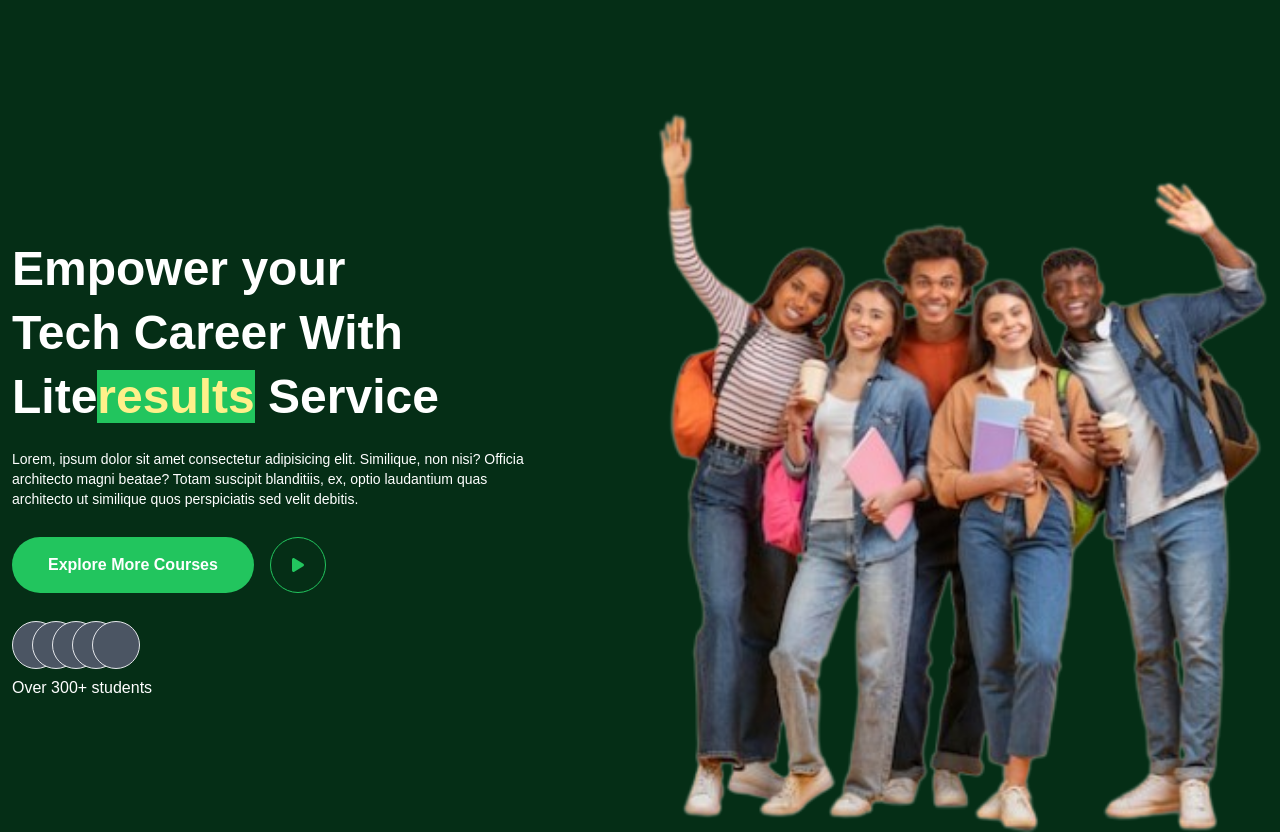
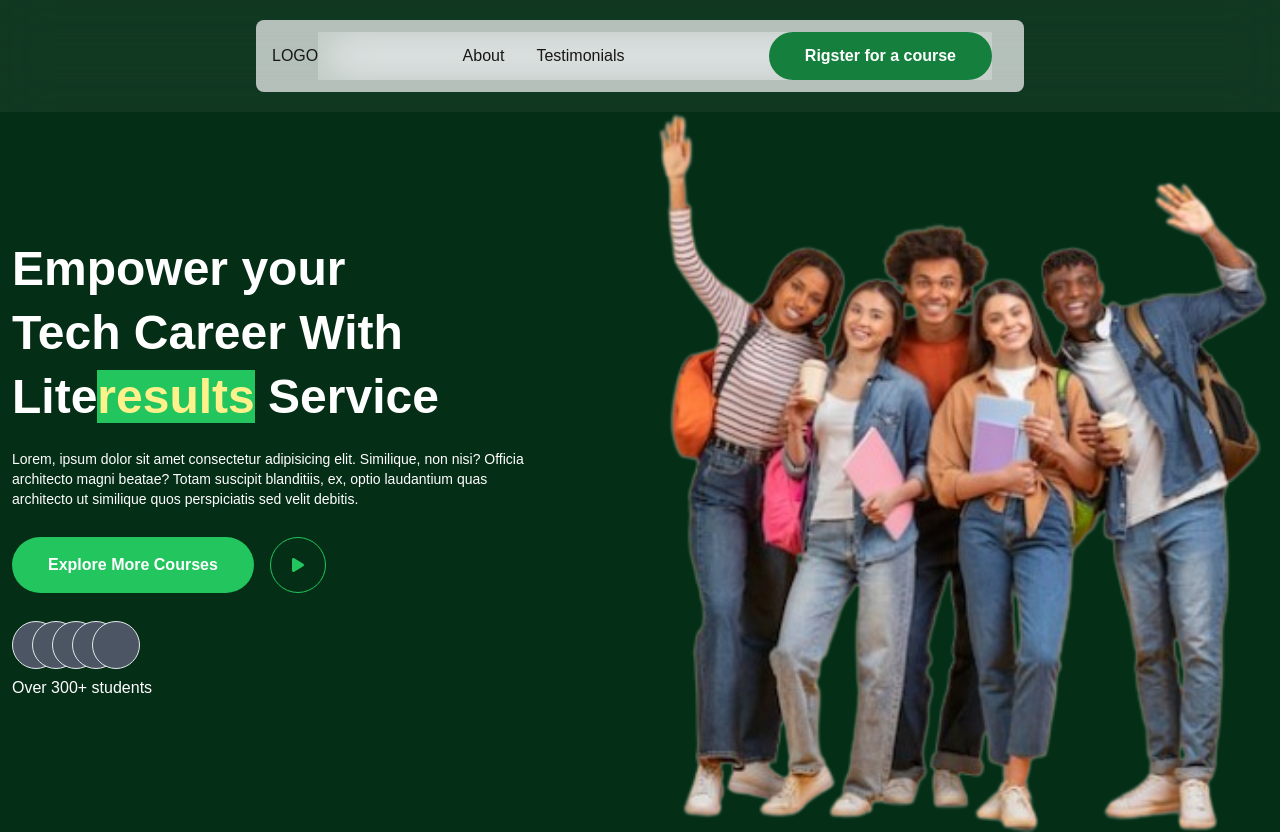
Before and after one commit to ebuberoderick/literesultsapp, a Next.js app: page / in a window 1280 px wide. Shown: the top 832 px of the page. Built offline with nearby package versions, Linux system fonts and the light colour scheme.

Commit message:
added navigation

```diff
--- /dev/null
+++ b/app/components/Navbar.js
@@ -0,0 +1,43 @@
+"use client"
+import Link from 'next/link';
+import React, { useState } from 'react'
+import { CiMenuFries } from "react-icons/ci";
+
+function Navbar() {
+    const [openNav, updateSideNav] = useState(false)
+    return (
+        <div>
+            <div className="fixed z-50 px-3 py-2 sm:py-5 w-screen bg-white backdrop-blur-xl bg-opacity-5">
+                <div className="bg-gray-50 bg-opacity-70 items-center flex rounded-lg max-w-3xl py-3 px-4 sm:pr-8 z-50 mx-auto">
+                    <div className="">
+                        <a href="/">
+                            LOGO
+                            {/* <Image draggable={false} src={logo} className="" alt="" /> */}
+                        </a>
+                    </div>
+                    <div className={`${!openNav && "hidden"} fixed bg-white backdrop-blur-xl bg-opacity-5 h-screen w-screen p-5 sm:p-0 flex sm:block items-center justify-center top-0 right-0 sm:h-auto sm:w-auto sm:relative flex-grow`}>
+                        <div className="sm:flex space-y-4 sm:space-y-0 w-full rounded-xl p-4 sm:p-0 shadow-2xl sm:shadow-none bg-white sm:bg-transparent items-center">
+                            <div className="flex-grow sm:flex justify-center">
+                                <div onClick={() => updateSideNav(false)} className="px-4 py-2"><a href="#about">About</a></div>
+                                <div onClick={() => updateSideNav(false)} className="px-4 py-2"><a href="#testimonials">Testimonials</a></div>
+                            </div>
+                            <div className="">
+                                <div>
+                                    <Link href="/courses">
+                                        <div className="bg-green-700 rounded-full inline-block cursor-pointer py-3 px-9 text-white font-bold">Rigster for a course</div>
+                                    </Link>
+                                </div>
+                            </div>
+                            <div onClick={() => updateSideNav(false)} className="text-lg sm:hidden text-center py-3 hover:bg-gray-50 rounded-xl cursor-pointer">Close</div>
+                        </div>
+                    </div>
+                    <div className="flex-grow flex justify-end sm:hidden">
+                        <div onClick={() => updateSideNav(true)} className=" w-8 h-8 bg-white rounded-md cursor-pointer flex items-center justify-center"><CiMenuFries /></div>
+                    </div>
+                </div>
+            </div>
+        </div>
+    )
+}
+
+export default Navbar
--- a/app/courses/page.jsx
+++ b/app/courses/page.jsx
@@ -1,12 +1,13 @@
 import React from 'react'
 import Footer from '../components/Footer'
+import Navbar from '../components/Navbar'
 
 function Page() {
     return (
         <div>
+            <Navbar />
 
-
-            <div className="bg-green-800 py-14">
+            <div className="bg-green-800 py-14 pt-36">
                 <div className="max-w-7xl grid items-center md:grid-cols-2 gap-5 px-3 mx-auto">
                     <div className="h-full relative">
                         <div className="h-[80%] w-[80%] mx-auto min-h-96 relative grid grid-cols-2 gap-5">
--- a/app/page.jsx
+++ b/app/page.jsx
@@ -10,6 +10,7 @@ import useEmblaCarousel from 'embla-carousel-react'
 import Autoplay from 'embla-carousel-autoplay'
 import Footer from './components/Footer';
 import Link from 'next/link';
+import Navbar from './components/Navbar';
 
 function Page() {
   const [emblaRef, emblaApi] = useEmblaCarousel({ loop: true, direction: "ltr", dragFree: false }, [Autoplay()])
@@ -19,7 +20,7 @@ function Page() {
 
   return (
     <div className='select-none'>
-
+      <Navbar />
       {/* Header */}
       <div className="bg-green-950 ">
         <div className="max-w-7xl grid min-h-screen items-center md:grid-cols-2 gap-5 px-3 pt-20 sm:pt-28 mx-auto">
@@ -57,7 +58,7 @@ function Page() {
 
 
 
-      <div className="bg-gradient-to-b from-green-950 from-[30%] via-green-800 to-green-700 h-min-screen">
+      <div id='about' className="bg-gradient-to-b from-green-950 from-[30%] via-green-800 to-green-700 h-min-screen">
         <div className="pt-12">
           <div className="max-w-xl text-center p-4 text-white mx-auto">
             <div className="font-semibold text-xl sm:text-3xl">Lorem, ipsum dolor sit amet</div>
@@ -200,7 +201,7 @@ function Page() {
 
 
 
-      <div className="bg-gradient-to-b w-full overflow-hidden from-green-950 from-[30%] via-green-800 to-green-700">
+      <div id='testimonials' className="bg-gradient-to-b w-full overflow-hidden from-green-950 from-[30%] via-green-800 to-green-700">
         <div className="grid items-center md:grid-cols-5 px-3 py-20 sm:pt-28 mx-auto">
           <div className="space-y-3 md:pl-12 text-white md:space-y-7 col-span-2 py-16">
             <div className="text-2xl font-bold">Testimony</div>
```
